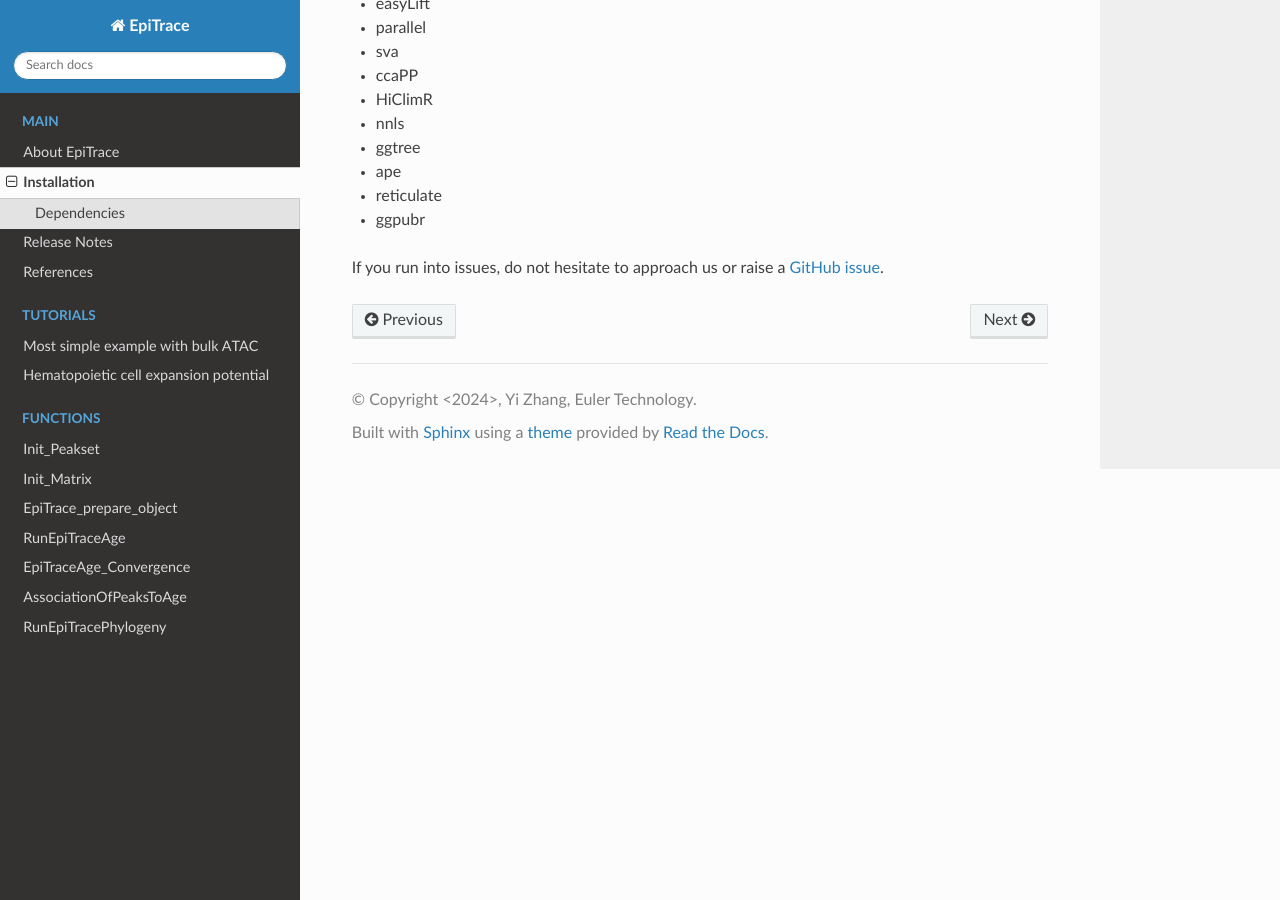
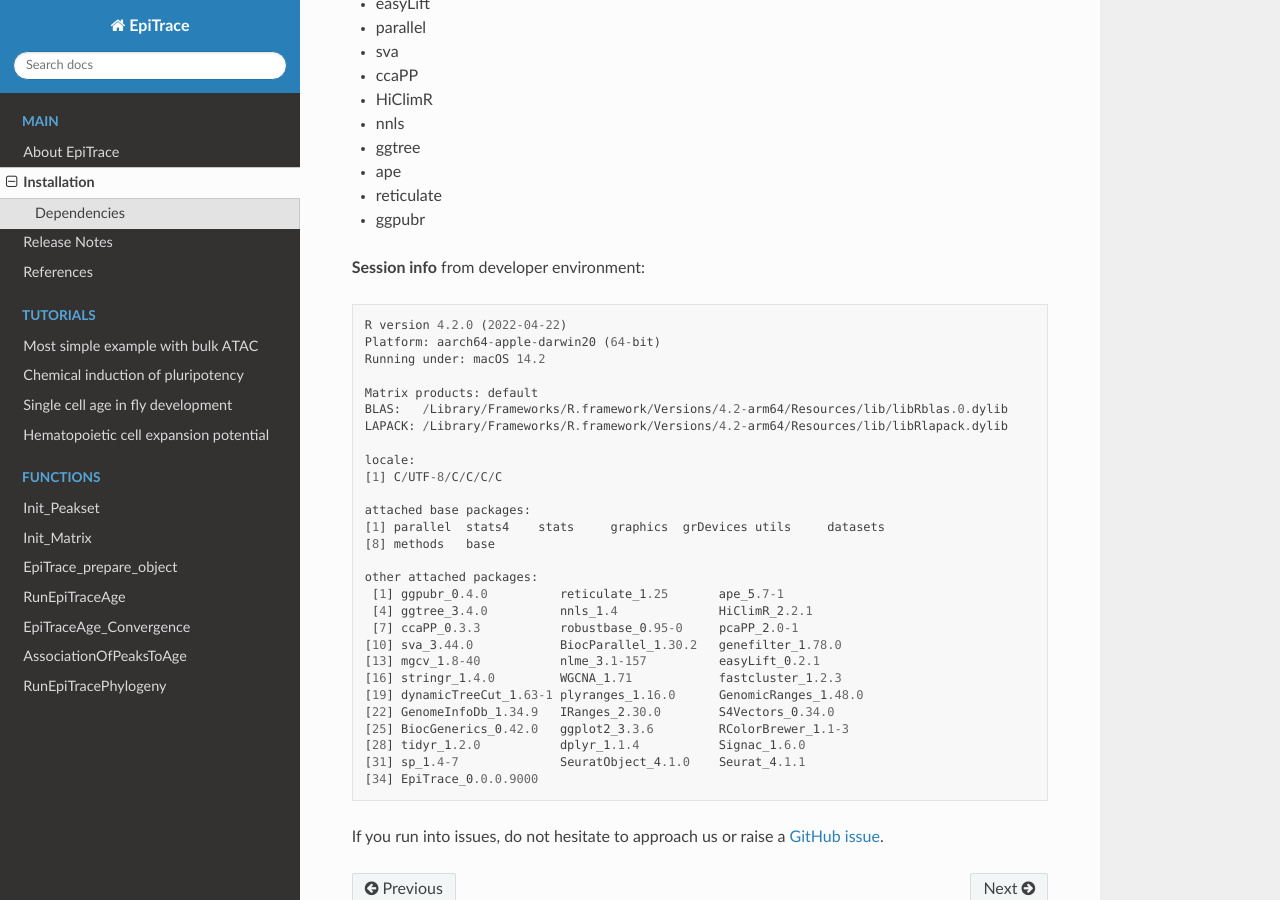
Before and after one commit to MagpiePKU/EpiTrace, a Sphinx documentation site: the page built from docs/installation.rst, in a window 1280 px wide and 900 px high, scrolled down 643 px. Built offline with Sphinx 7.4.7 and the Read the Docs theme 2.0.0, drawn with Linux system fonts in a browser that asks for light colours.

Commit message:
Add files via upload

```diff
--- a/docs/installation.rst
+++ b/docs/installation.rst
@@ -34,6 +34,37 @@ Dependencies
 - reticulate
 - ggpubr
 
+**Session info** from developer environment::
+
+	R version 4.2.0 (2022-04-22)
+	Platform: aarch64-apple-darwin20 (64-bit)
+	Running under: macOS 14.2
+
+	Matrix products: default
+	BLAS:   /Library/Frameworks/R.framework/Versions/4.2-arm64/Resources/lib/libRblas.0.dylib
+	LAPACK: /Library/Frameworks/R.framework/Versions/4.2-arm64/Resources/lib/libRlapack.dylib
+
+	locale:
+	[1] C/UTF-8/C/C/C/C
+
+	attached base packages:
+	[1] parallel  stats4    stats     graphics  grDevices utils     datasets
+	[8] methods   base
+
+	other attached packages:
+	 [1] ggpubr_0.4.0          reticulate_1.25       ape_5.7-1
+	 [4] ggtree_3.4.0          nnls_1.4              HiClimR_2.2.1
+	 [7] ccaPP_0.3.3           robustbase_0.95-0     pcaPP_2.0-1
+	[10] sva_3.44.0            BiocParallel_1.30.2   genefilter_1.78.0
+	[13] mgcv_1.8-40           nlme_3.1-157          easyLift_0.2.1
+	[16] stringr_1.4.0         WGCNA_1.71            fastcluster_1.2.3
+	[19] dynamicTreeCut_1.63-1 plyranges_1.16.0      GenomicRanges_1.48.0
+	[22] GenomeInfoDb_1.34.9   IRanges_2.30.0        S4Vectors_0.34.0
+	[25] BiocGenerics_0.42.0   ggplot2_3.3.6         RColorBrewer_1.1-3
+	[28] tidyr_1.2.0           dplyr_1.1.4           Signac_1.6.0
+	[31] sp_1.4-7              SeuratObject_4.1.0    Seurat_4.1.1
+	[34] EpiTrace_0.0.0.9000
+
 
 If you run into issues, do not hesitate to approach us or raise a `GitHub issue`_.
 
--- a/docs/references.bib
+++ b/docs/references.bib
@@ -1,3 +1,16 @@
+@article{Guan2022,
+   author = {Guan, J. and Wang, G. and Wang, J. and Zhang, Z. and Fu, Y. and Cheng, L. and Meng, G. and Lyu, Y. and Zhu, J. and Li, Y. and Wang, Y. and Liuyang, S. and Liu, B. and Yang, Z. and He, H. and Zhong, X. and Chen, Q. and Zhang, X. and Sun, S. and Lai, W. and Shi, Y. and Liu, L. and Wang, L. and Li, C. and Lu, S. and Deng, H.},
+   title = {Chemical reprogramming of human somatic cells to pluripotent stem cells},
+   journal = {Nature},
+   volume = {605},
+   number = {7909},
+   pages = {325-331},
+   DOI = {10.1038/s41586-022-04593-5},
+   url = {https://www.ncbi.nlm.nih.gov/pubmed/35418683},
+   year = {2022},
+   type = {Journal Article}
+}
+
 @article{Corces2016,
    author = {Corces, M. R. and Buenrostro, J. D. and Wu, B. and Greenside, P. G. and Chan, S. M. and Koenig, J. L. and Snyder, M. P. and Pritchard, J. K. and Kundaje, A. and Greenleaf, W. J. and Majeti, R. and Chang, H. Y.},
    title = {Lineage-specific and single-cell chromatin accessibility charts human hematopoiesis and leukemia evolution},
@@ -87,7 +100,7 @@
 }
 
 @article{Jin2024,
-   author = {Wan, Jin and Jing, Zheng and Yu, Xiao and Lingao, Ju and Fangjin, Chen and Jie, Fu and Hui, Jiang and Yi, Zhang},
+   author = {Jin, Wan and Zheng, Jing and Xiao, Yu and Ju, Lingao and Chen, Fangjin and Fu, Jie and Jiang, Hui and Zhang, Yi},
    title = {A universal molecular mechanism driving aging},
    journal = {bioRxiv},
    pages = {2024.01.06.574476},
@@ -124,7 +137,7 @@
 }
 
 @article{Xiao2022,
-   author = {Yu, Xiao and Wan, Jin and Lingao, Ju and Jie, Fu and Gang, Wang and Mengxue, Yu and Fangjin, Chen and Kaiyu, Qian and Xinghuan, Wang and Yi, Zhang},
+   author = {Xiao, Yu and Jin, Wan and Ju, Lingao and Fu, Jie and Wang, Gang and Yu, Mengxue and Chen, Fangjin and Qian, Kaiyu and Wang, Xinghuan and Zhang, Yi},
    title = {Tracking single cell evolution via clock-like chromatin accessibility},
    journal = {bioRxiv},
    pages = {2022.05.12.491736},
@@ -159,3 +172,17 @@
    year = {2020},
    type = {Journal Article}
 }
+
+
+@article{Calderon2020,
+   author = {Calderon, D. and Blecher-Gonen, R. and Huang, X. and Secchia, S. and Kentro, J. and Daza, R. M. and Martin, B. and Dulja, A. and Schaub, C. and Trapnell, C. and Larschan, E. and O'Connor-Giles, K. M. and Furlong, E. E. M. and Shendure, J.},
+   title = {The continuum of Drosophila embryonic development at single-cell resolution},
+   journal = {Science},
+   volume = {377},
+   number = {6606},
+   pages = {eabn5800},
+   DOI = {10.1126/science.abn5800},
+   url = {https://www.ncbi.nlm.nih.gov/pubmed/35926038},
+   year = {2022},
+   type = {Journal Article}
+}
```
Also changed, not shown: docs/Bulk_ATAC.rst (+3 -6 lines), docs/about.rst (+10 -1 lines), docs/index.rst (+6 -2 lines), docs/mtscATAC_CD34.rst (+3 -9 lines), docs/release_notes.rst (+5 -5 lines), docs/scATAC_cIPSC.rst (added, +153 -0 lines), docs/scATAC_drosophila.rst (added, +169 -0 lines).
